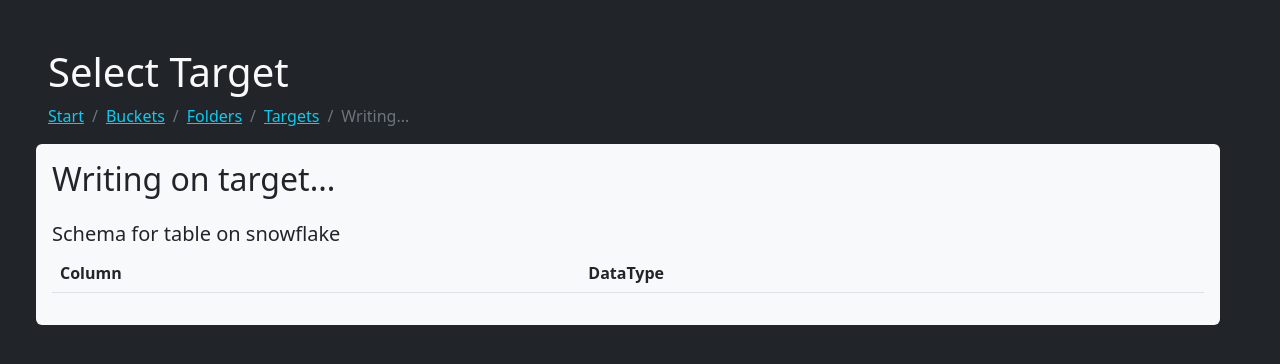
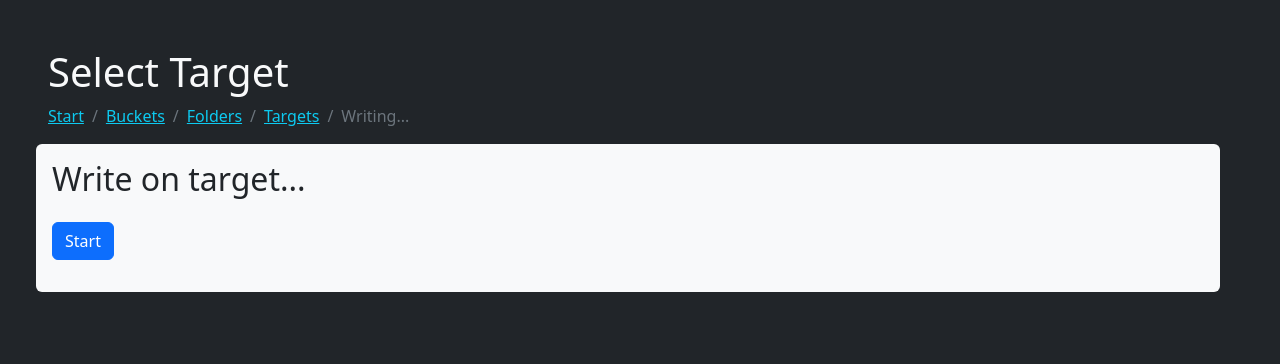
Before and after one commit to muhammad-ahmed02/DataBridge, a Django app: page /1/target/1/1/ in a window 1280 px wide. Shown: the part 56-420 px from the top of the page. Run offline with Django 4.2, Linux system fonts and the light colour scheme; a user stored in the database is signed in; tables that the repository leaves empty hold one stand-in row (values such as "Sample post"); data that the repository does not hold is empty.

Commit message:
folder target added

```diff
--- a/aws/utils.py
+++ b/aws/utils.py
@@ -176,6 +176,23 @@ def get_folder_schema_in_s3(con, bucket, table, ext) -> tuple:
     return False, "File too large to get schema! Try with files less than 1MB"
 
 
+def get_folder_df(con, bucket, table, ext) -> tuple:
+    """
+    Function to read schema of desired folder.
+        Schema will be read for the specific file in the folder matching the extension given.
+    """
+    files = con.list_objects_v2(Bucket=bucket, Prefix=table)
+    df = pd.DataFrame()
+    cond = False
+    for file in sorted(files.get("Contents", []), key=lambda x: x['LastModified']):
+        if file["Key"].endswith(ext):
+            cond, _df = get_file_df(con, bucket, table=file['Key'])
+            if cond:
+                df = pd.concat([df, _df])
+
+    return cond, df
+
+
 def get_schema(df: pd.DataFrame, table: str) -> dict:
     """
     returning schema of given DataFrame.
--- a/aws/views.py
+++ b/aws/views.py
@@ -164,6 +164,20 @@ def folders_view(request, obj_id):
                     folders.append(new_folder)
 
     if request.method == "POST":
+        if 'ext' in request.POST:
+            extension_form = ExtensionSelect(request.POST)
+            if extension_form.is_valid():
+                form = FilesForm()
+                ext = extension_form.cleaned_data['ext'].ext
+                files = find_files_in_s3(s3_client, obj.bucket_name, ext)
+                form.set_files(files)
+                obj.extension = ext
+                obj.save()
+                return render(request, "aws/files.html",
+                              {'form': form, 'extension_form': extension_form, 'obj': obj})
+        else:
+            extension_form = ExtensionSelect(initial={'ext': obj.extension})
+
         form = FoldersForm(request.POST)
         form.set_folders(folders)
         if form.is_valid():
@@ -174,9 +188,10 @@ def folders_view(request, obj_id):
                 cond, schema = get_folder_schema_in_s3(s3_client, obj.bucket_name, folder, obj.extension)
                 if cond:
                     return render(request, "aws/folders.html",
-                                  {'form': form, 'obj': obj, 'schema': schema})
+                                  {'form': form, 'extension_form': extension_form, 'obj': obj, 'schema': schema})
                 error = schema
-                return render(request, "aws/folders.html", {'form': form, 'obj': obj, 'error': error})
+                return render(request, "aws/folders.html",
+                              {'form': form, 'extension_form': extension_form, 'obj': obj, 'error': error})
             elif "export_schema" in request.POST:
                 cond, schema = get_folder_schema_in_s3(s3_client, obj.bucket_name, folder, obj.extension)
                 if cond:
@@ -210,11 +225,14 @@ def folders_view(request, obj_id):
                 return redirect(redirect_url)
         else:
             errors = form.errors
-            return render(request, "aws/folders.html", {'form': form, 'errors': errors})
+            return render(request, "aws/folders.html",
+                          {'form': form, 'extension_form': extension_form, 'errors': errors})
     else:
         form = FoldersForm()
         form.set_folders(folders)
-    args = {'form': form, 'obj': obj}
+        extension_form = ExtensionSelect(initial={'ext': obj.extension})
+
+    args = {'form': form, 'extension_form': extension_form, 'obj': obj}
     return render(request, "aws/folders.html", args)
 
 
@@ -262,35 +280,40 @@ def extract_table(request, types, obj_id, target_id):
         source = obj.folder_name
         cond, schema = get_folder_schema_in_s3(s3_client, obj.bucket_name, source, obj.extension)
         if not cond:
-            schema = {source: "Not Found!"}
-            return JsonResponse(schema)
+            error = "Schema not found!"
+            return JsonResponse({source: error})
+        cond, df = get_folder_df(s3_client, obj.bucket_name, source, obj.extension)
 
-    # creating table on snowflake
-    conn = snowflake.connector.connect(
-        account=target.sfAccount,
-        user=target.sfUser,
-        password=target.sfPassword,
-        database=target.sfDatabase,
-        schema=target.sfSchema,
-        warehouse=target.sfWarehouse,
-    )
+    try:
+        # creating table on snowflake
+        conn = snowflake.connector.connect(
+            account=target.sfAccount,
+            user=target.sfUser,
+            password=target.sfPassword,
+            database=target.sfDatabase,
+            schema=target.sfSchema,
+            warehouse=target.sfWarehouse,
+        )
 
-    conn.cursor().execute(f'USE DATABASE {target.sfDatabase}')
-    conn.cursor().execute(f'USE SCHEMA {target.sfSchema}')
+        conn.cursor().execute(f'USE DATABASE {target.sfDatabase}')
+        conn.cursor().execute(f'USE SCHEMA {target.sfSchema}')
 
-    if types == "files":
-        db_table = obj.file_name.replace(".", "_")
-    else:
-        db_table = obj.folder_name
-    columns = convert_schema_sql(schema=schema)
+        if types == "files":
+            db_table = obj.file_name.replace(".", "_")
+        else:
+            db_table = obj.folder_name
+        columns = convert_schema_sql(schema=schema)
 
-    # Create a new table
-    create_table_command = f'CREATE TABLE IF NOT EXISTS {db_table} ({columns})'
-    conn.cursor().execute(create_table_command)
+        # Create a new table
+        create_table_command = f'CREATE TABLE IF NOT EXISTS {db_table} ({columns})'
+        conn.cursor().execute(create_table_command)
 
-    # Write the DataFrame to Snowflake using INSERT query
-    placeholders = ', '.join(['%s'] * len(df.columns))
-    query = f"INSERT INTO {db_table} ({', '.join(df.columns)}) VALUES ({placeholders})"
-    conn.cursor().executemany(query, df.values.tolist())
-    conn.close()
-    return JsonResponse(schema)
+        # Write the DataFrame to Snowflake using INSERT query
+        placeholders = ', '.join(['%s'] * len(df.columns))
+        query = f"INSERT INTO {db_table} ({', '.join(df.columns)}) VALUES ({placeholders})"
+        conn.cursor().executemany(query, df.values.tolist())
+        conn.close()
+        return JsonResponse(schema)
+    except Exception as e:
+        error = f"Error: {e}"
+        return JsonResponse({source: error})
--- a/templates/aws/folders.html
+++ b/templates/aws/folders.html
@@ -19,9 +19,10 @@ Folders
                 </nav>
             </div>
             <div class="col-md-4 text-end">
-                <h1>
+                <form method="post">
+                    {% csrf_token %}
                     {{extension_form.as_p}}
-                </h1>
+                </form>
             </div>
         </div>
     </div>
--- a/templates/aws/target_writing.html
+++ b/templates/aws/target_writing.html
@@ -19,10 +19,17 @@ Write to Target
         </nav>
     </div>
     <div class="col-md-10 bg-light w-100 rounded p-3">
-      <h2 class="mb-4">Writing on target...</h2>
-      <div id="schema-table">
+      <h2 class="mb-4">Write on target...</h2>
+      <button class="btn btn-primary mb-3" onclick="getSchema()">Start</button>
+      <div id="schema-table" style="display: none;">
         <h5 class="mb-2">Schema for table on snowflake</h5>
-        <table class="table">
+        <div class="d-flex justify-content-center" id="loader" style="display: none;">
+          <div class="spinner-border" role="status">
+            <span class="visually-hidden">Loading...</span>
+          </div>
+        </div>
+        <div class="alert alert-danger" role="alert" id="error" style="display: none;"></div>
+        <table class="table" id="columns-table" style="display: none;">
           <thead>
             <tr>
               <th scope="col">Column</th>
@@ -38,15 +45,25 @@ Write to Target
 
 <script>
   function getSchema() {
+    $('#schema-table').show();
+    $('#loader').show();
     $.ajax({
       url: '/{{obj.id}}/get-schema/{{types}}/{{target.id}}/',
       success: function(data) {
+        $('#loader').hide();
         var tableBody = $('#schema-table tbody');
         if ("{{types}}" == "files") {
           var table = "{{obj.file_name}}"
         } else {
           var table = "{{obj.folder_name}}"
         };
+
+        if (data[table].indexOf("Error:" !== -1)) {
+          $('#loader').hide();
+          $('#error').show();
+          $('#error').append(data[table]);
+        } else {
+          $('#columns-table').show();
           $.each(data[table], function(index, item) {
             var row = $('<tr>');
             row.append($('<td>').text(item.column));
@@ -54,9 +71,9 @@ Write to Target
             tableBody.append(row);
           });
         }
+      }
     });
   }
-  window.onload = getSchema();
 
 </script>
 {% endblock %}
```
Lines whose indentation alone changed are shown as unchanged.
